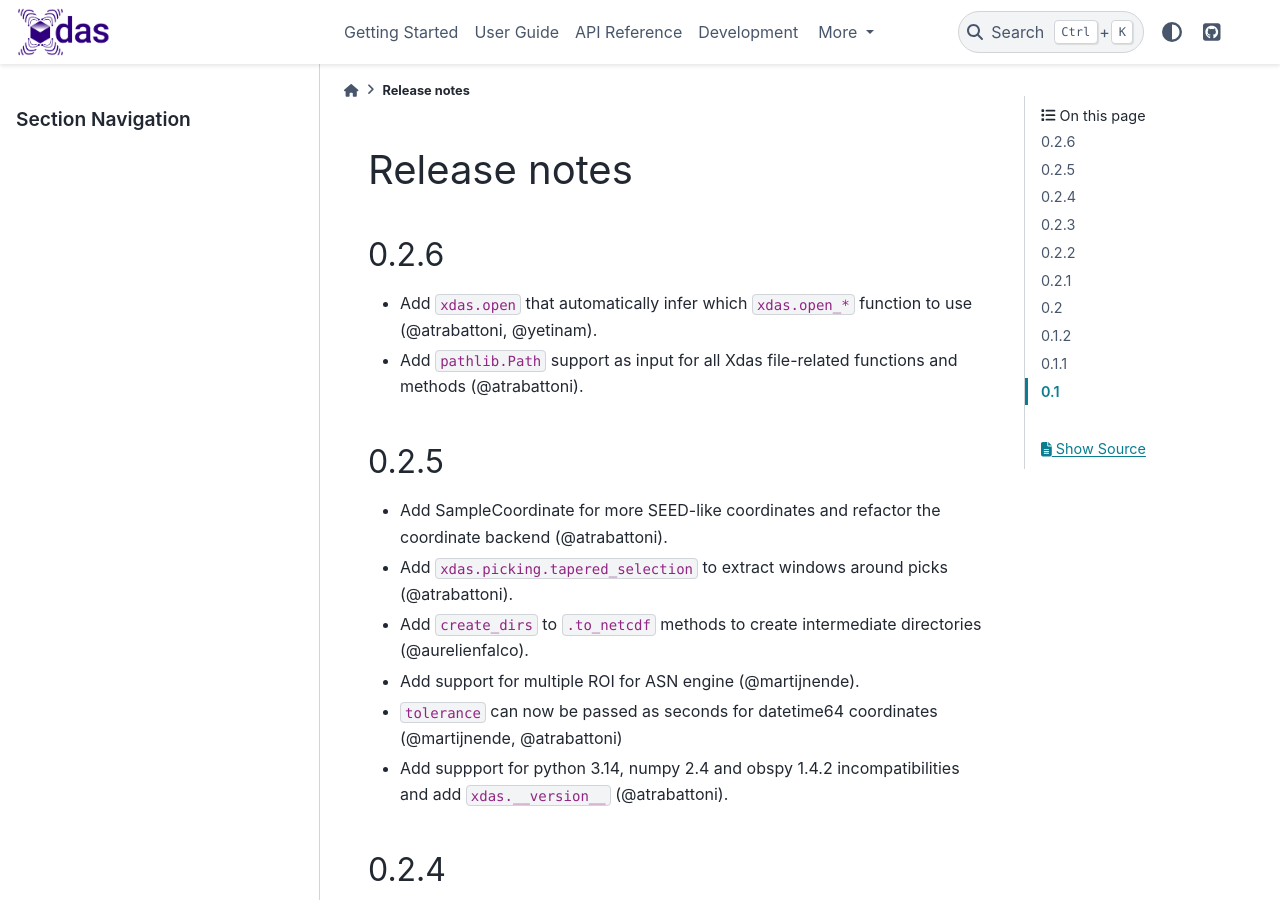
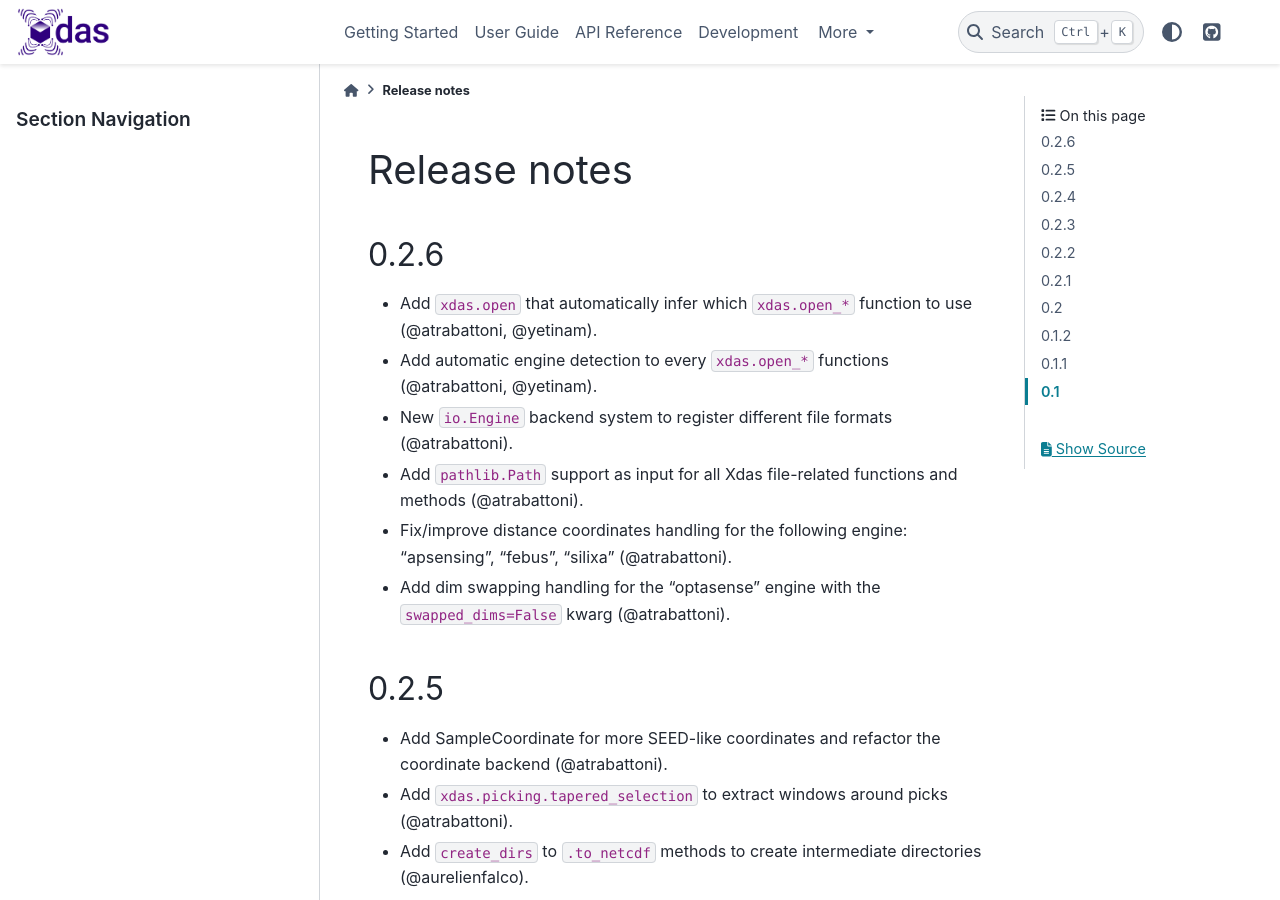
Before and after one commit to xdas-dev/xdas, a Sphinx documentation site: the page built from docs/release-notes.md, in a window 1280 px wide and 900 px high. Built offline with Sphinx 7.4.7 and the PyData theme 0.15.4, drawn with Linux system fonts in a browser that asks for light colours.

Commit message:
update release notes and silixa supported ctypes.

```diff
--- a/docs/release-notes.md
+++ b/docs/release-notes.md
@@ -2,7 +2,11 @@
 
 ## 0.2.6
 - Add `xdas.open` that automatically infer which `xdas.open_*` function to use (@atrabattoni, @yetinam).
+- Add automatic engine detection to every `xdas.open_*` functions (@atrabattoni, @yetinam).
+- New `io.Engine` backend system to register different file formats (@atrabattoni).
 - Add `pathlib.Path` support as input for all Xdas file-related functions and methods (@atrabattoni).
+- Fix/improve distance coordinates handling for the following engine: "apsensing", "febus", "silixa" (@atrabattoni).
+- Add dim swapping handling for the "optasense" engine with the `swapped_dims=False` kwarg (@atrabattoni).
 
 ## 0.2.5
 - Add SampleCoordinate for more SEED-like coordinates and refactor the coordinate backend (@atrabattoni).
```
Also changed, not shown: 1 other file.
